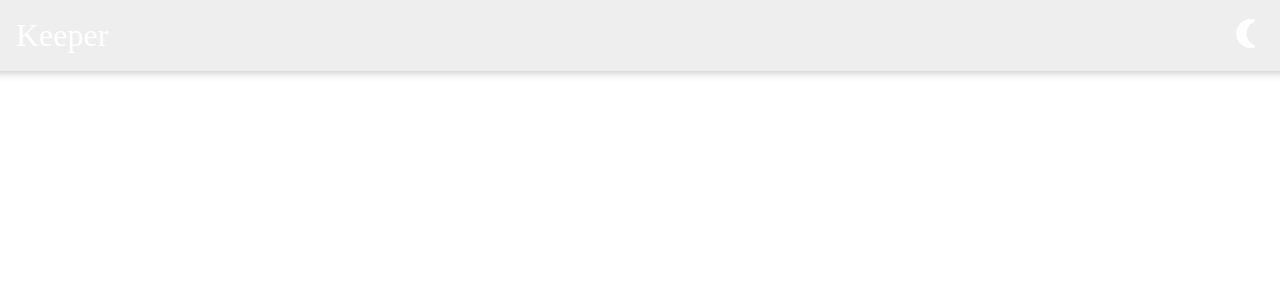
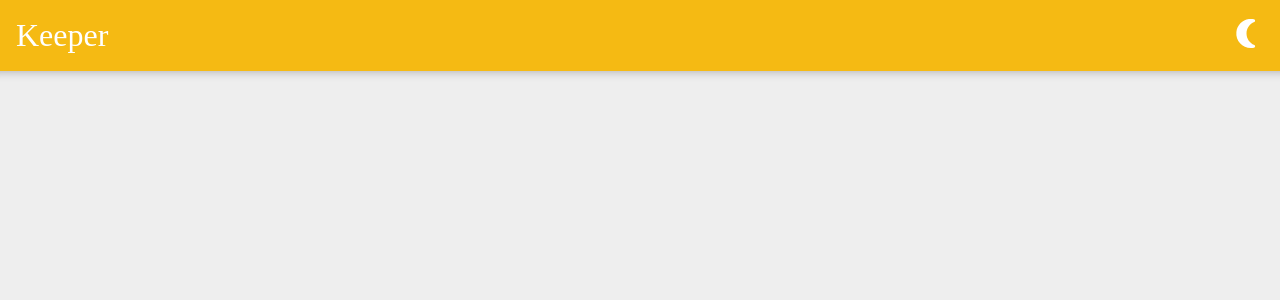
Before and after one commit to VittoAdesso/React-keeper-APP, a React (Create React App) app in the folder notes-app/: page / in a window 1280 px wide. Shown: the top 300 px of the page. Built offline with nearby package versions, Linux system fonts and the light colour scheme.

Commit message:
Funcionalidad botón

```diff
--- a/notes-app/src/App.js
+++ b/notes-app/src/App.js
@@ -2,22 +2,26 @@
 import Header from './components/Header/Header';
 import theme from './theme/theme';
 import  GlobalStyle from './theme/global';
+
 // import Button from './components/Button/Button';
 
 // para usar thme importo varios cosas
  import { ThemeProvider } from 'styled-components';
+//  import { MyThemeProvider } from './components/ThemeContext/ThemeContext';
 
+  import MyThemeProvider from './components/ThemeContext/ThemeContext.js'
 
 // siempre dentro de un div
 function App() {
   return (
     <div>
-
-  {/* estilo global de theme, para que no tenga márgenes la pag */}
+    {/* estilo global de theme, para que no tenga márgenes la pag */}
     <GlobalStyle />
-    <ThemeProvider theme= { theme }>
-      <Header />
-    </ThemeProvider>
+    <MyThemeProvider>
+        <ThemeProvider theme= { theme }>
+          <Header />
+        </ThemeProvider>
+    </MyThemeProvider>
 
     </div>
   );
--- a/notes-app/src/components/Header/Header.js
+++ b/notes-app/src/components/Header/Header.js
@@ -30,7 +30,7 @@ export default function Header() {
 // quito el div para que me envuelva todo
  // llamo a cada const de styles OJO DE HEADER con el s. y nombre
 
-    <header style = { themeStyles }>
+    <header >
        <S.Title>Keeper</S.Title>
        <div onClick ={toggleTheme}>
        {/* ternario  */}
--- a/notes-app/src/components/ThemeContext/ThemeContext.js
+++ b/notes-app/src/components/ThemeContext/ThemeContext.js
@@ -22,7 +22,7 @@ export const useThemeUpdate = () => {
 
 
 // 1 era fase
-export default function ThemeProvider(children) {
+export default function MyThemeProvider ({children}) {
 
     // AQUÍ SIEMPRE LAS FUNCIONALIDADES
     const [ darktheme, setDarkTheme] = useState(false);  //trabajo con booleanos, para trabajar como interrupot off on
```
